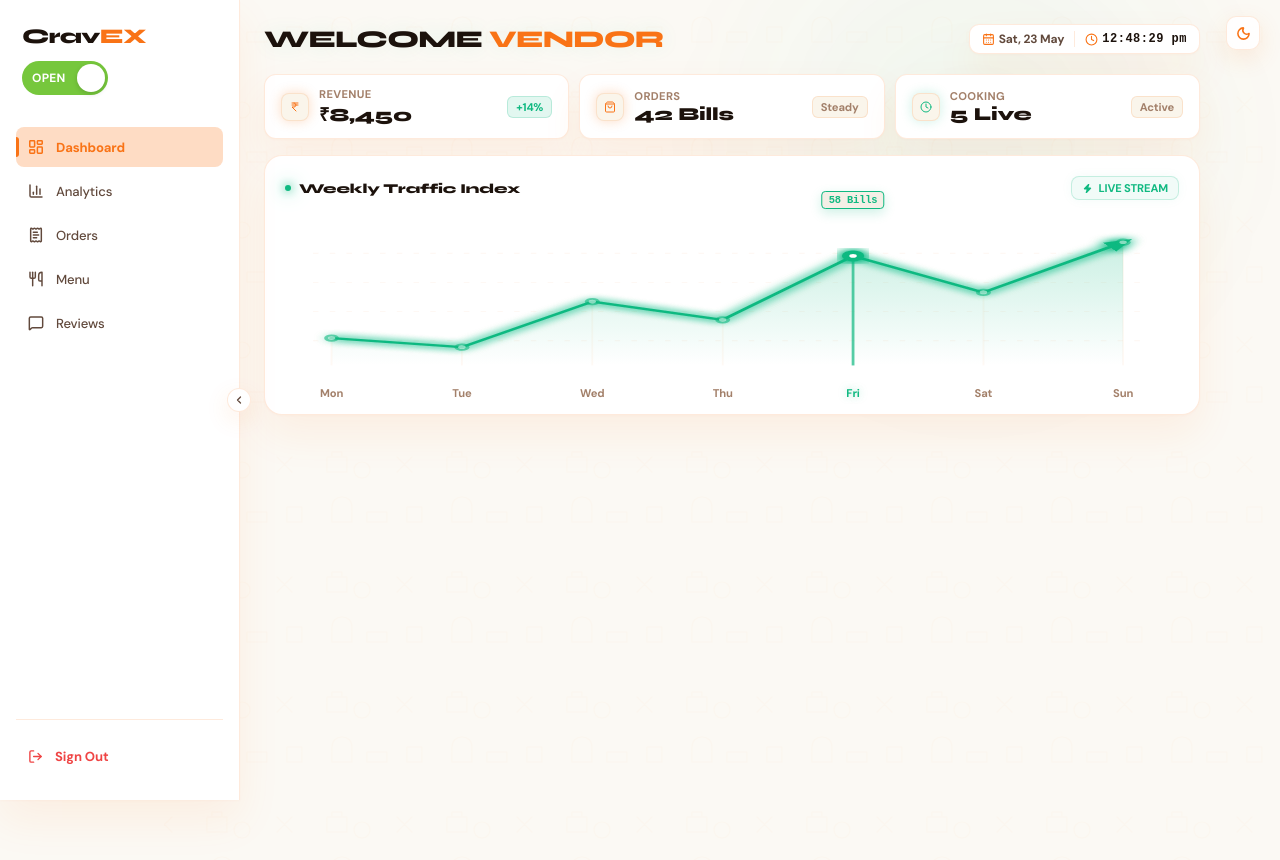
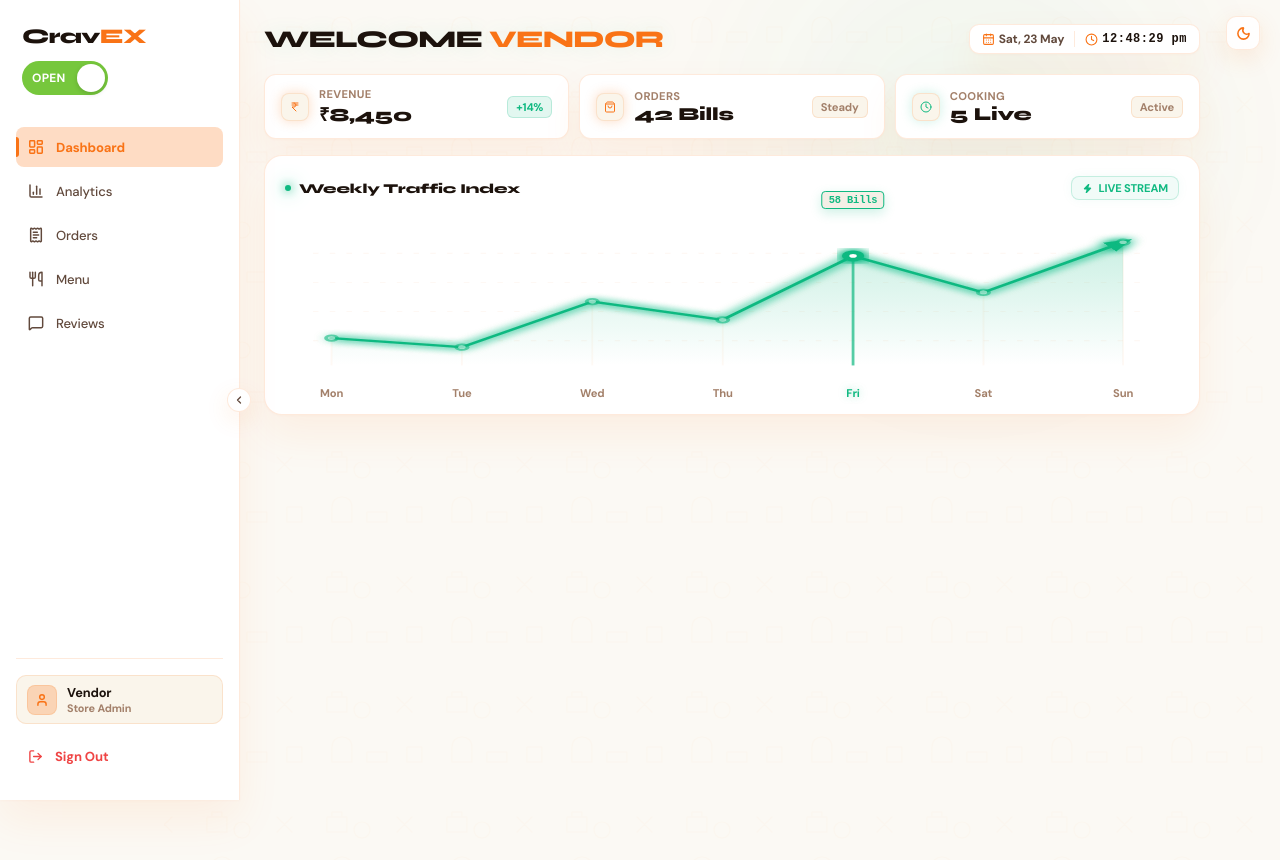
Before and after one commit to piyali2608/CravEX_frontend, a React (Vite) app: page /#/dashboard in a window 1280 px wide. Shown: the top 860 px of the page. Built offline with nearby package versions, Linux system fonts and the light colour scheme.

Commit message:
added profile section

```diff
--- a/src/components/Sidebar.jsx
+++ b/src/components/Sidebar.jsx
@@ -1,12 +1,11 @@
 import { useState } from "react";
-import { LayoutDashboard, BarChart3, ReceiptText, Utensils, MessageSquare, LogOut, ChevronLeft, ChevronRight } from "lucide-react";
+import { LayoutDashboard, BarChart3, ReceiptText, Utensils, MessageSquare, LogOut, ChevronLeft, ChevronRight, User } from "lucide-react";
 import { useMediaQuery } from "../hooks/useMediaQuery";
 
 export default function Sidebar({ activeTab, setActiveTab, isCollapsed, setIsCollapsed, isStoreOpen, setIsStoreOpen }) {
   const [isHoveredToggle, setIsHoveredToggle] = useState(false);
   const isMobile = useMediaQuery("(max-width: 768px)");
 
-  // Fully registered premium nav tracking collection
   const navItems = [
     { id: "dashboard", icon: <LayoutDashboard size={16} strokeWidth={2.2} />, label: "Dashboard" },
     { id: "analytics", icon: <BarChart3 size={16} strokeWidth={2.2} />, label: "Analytics" },
@@ -32,7 +31,7 @@ export default function Sidebar({ activeTab, setActiveTab, isCollapsed, setIsCol
       transition: "width 0.25s cubic-bezier(0.4, 0, 0.2, 1), padding 0.25s ease"
     }}>
 
-      {/* Premium Vertically Centered Expand/Collapse Trigger matching image_7579a0.png */}
+      {/* Vertically Centered Expand/Collapse Trigger */}
       <button
         onClick={() => setIsCollapsed(!isCollapsed)}
         onMouseEnter={() => setIsHoveredToggle(true)}
@@ -79,7 +78,6 @@ export default function Sidebar({ activeTab, setActiveTab, isCollapsed, setIsCol
         }}>
           C{isCollapsed ? <span style={{ color: "var(--accent)" }}>X</span> : <>rav<span style={{ color: "var(--accent)" }}>EX</span></>}
         </div>
-
         {!isCollapsed ? (
           <div
             onClick={() => setIsStoreOpen(!isStoreOpen)}
@@ -112,7 +110,6 @@ export default function Sidebar({ activeTab, setActiveTab, isCollapsed, setIsCol
             }}>
               {isStoreOpen ? "Open" : "Close"}
             </span>
-
             <div style={{
               position: "absolute",
               top: "3px",
@@ -125,10 +122,7 @@ export default function Sidebar({ activeTab, setActiveTab, isCollapsed, setIsCol
                 ? "0 0 10px #ffffff, 0 0 20px rgba(255, 255, 255, 0.8), 0 2px 4px rgba(0,0,0,0.2)"
                 : "0 2px 5px rgba(0,0,0,0.15)",
               transition: "all 0.25s cubic-bezier(0.4, 0, 0.2, 1)"
-            }} />
-          </div>
-        ) : (
-          /* Red Beacon Light Node toggles instantly when state marks store as Closed */
+            }} />           </div>         ) : (
           <div style={{
             width: 8,
             height: 8,
@@ -137,8 +131,7 @@ export default function Sidebar({ activeTab, setActiveTab, isCollapsed, setIsCol
             boxShadow: !isStoreOpen ? "0 0 10px #ef4444, 0 0 18px rgba(239, 68, 68, 0.8)" : "none",
             marginTop: 4,
             transition: "all 0.25s cubic-bezier(0.4, 0, 0.2, 1)"
-          }} />
-        )}
+          }} />         )}
       </div>
 
       {/* Navigation Links Grid */}
@@ -193,11 +186,9 @@ export default function Sidebar({ activeTab, setActiveTab, isCollapsed, setIsCol
                   borderRadius: "0 4px 4px 0"
                 }} />
               )}
-
               <span style={{ display: "flex", alignItems: "center", transform: isActive ? "scale(1.04)" : "scale(1)", transition: "transform 0.2s ease" }}>
                 {item.icon}
               </span>
-
               {!isCollapsed && (
                 <span style={{ whiteSpace: "nowrap", letterSpacing: "-0.01em" }}>
                   {item.label}
@@ -209,7 +200,77 @@ export default function Sidebar({ activeTab, setActiveTab, isCollapsed, setIsCol
       </nav>
 
       {/* Footer Tools Area */}
-      <div style={{ borderTop: "1px solid var(--border)", paddingTop: "1rem", display: "flex", justifyContent: "center", alignItems: "center" }}>
+      <div style={{
+        borderTop: "1.5px solid var(--border)",
+        paddingTop: "1rem",
+        display: "flex",
+        flexDirection: "column",
+        alignItems: "center",
+        width: "100%"
+      }}>
+
+        {/* PROFILE CARD DOCK: Renamed to Vendor */}
+        <div
+          title={isCollapsed ? "Vendor (Store Admin)" : ""}
+          style={{
+            display: "flex",
+            alignItems: "center",
+            justifyContent: isCollapsed ? "center" : "flex-start",
+            gap: isCollapsed ? 0 : 10,
+            width: "100%",
+            padding: isCollapsed ? "6px" : "8px 10px",
+            borderRadius: "10px",
+            background: "var(--surface2)",
+            border: "1.5px solid var(--border)",
+            marginBottom: "0.75rem",
+            boxSizing: "border-box",
+            transition: "all 0.2s ease"
+          }}
+        >
+          {/* Avatar Bubble */}
+          <div style={{
+            width: "30px",
+            height: "30px",
+            borderRadius: "8px",
+            background: "var(--accent-glow)",
+            color: "var(--accent)",
+            display: "flex",
+            alignItems: "center",
+            justifyContent: "center",
+            flexShrink: 0,
+            border: "1px solid var(--border)"
+          }}>
+            <User size={14} strokeWidth={2.5} />
+          </div>
+
+          {/* Identity Meta Labels */}
+          {!isCollapsed && (
+            <div style={{ display: "flex", flexDirection: "column", minWidth: 0, flex: 1 }}>
+              <span style={{
+                fontWeight: 700,
+                fontSize: "0.8rem",
+                color: "var(--text)",
+                whiteSpace: "nowrap",
+                overflow: "hidden",
+                textOverflow: "ellipsis"
+              }}>
+                Vendor
+              </span>
+              <span style={{
+                fontSize: "0.68rem",
+                color: "var(--text3)",
+                fontWeight: 600,
+                whiteSpace: "nowrap",
+                overflow: "hidden",
+                textOverflow: "ellipsis"
+              }}>
+                Store Admin
+              </span>
+            </div>
+          )}
+        </div>
+
+        {/* Action Trigger Row */}
         {!isCollapsed ? (
           <button
             title="Sign Out"
```
